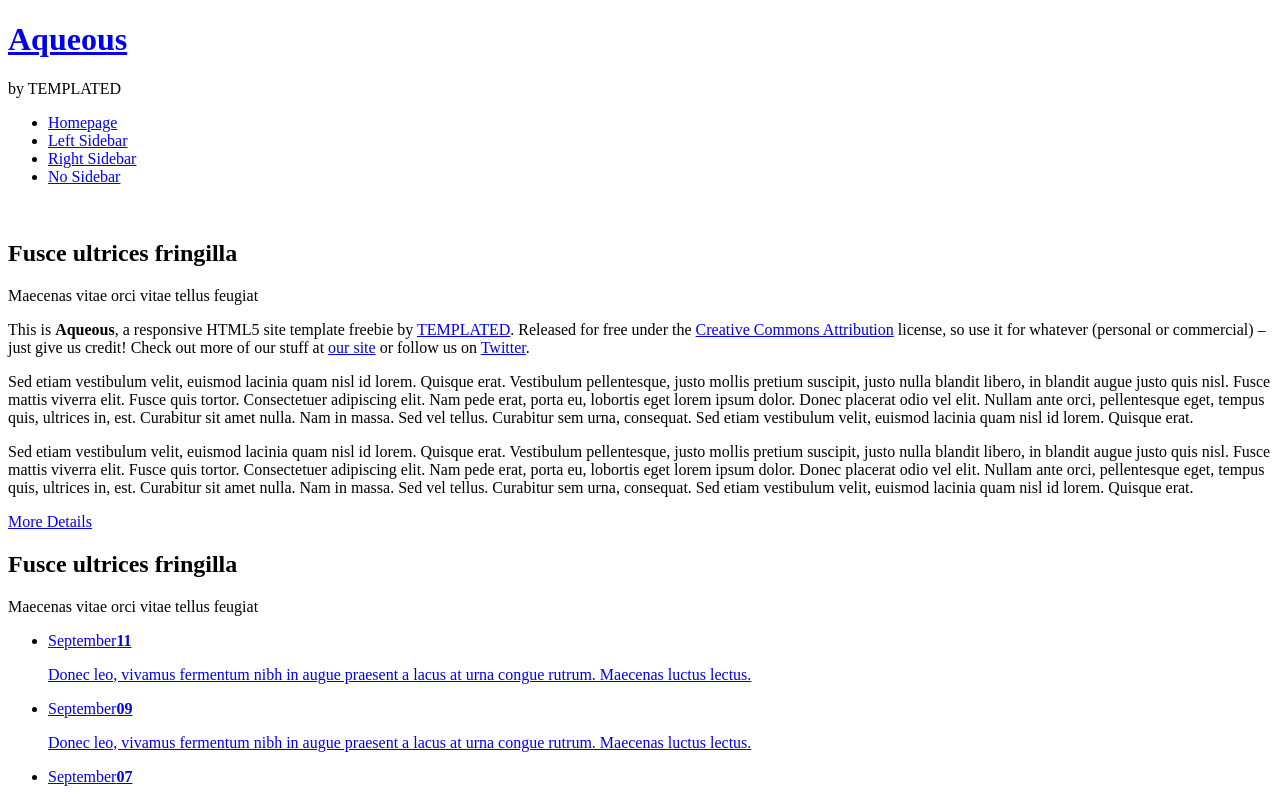
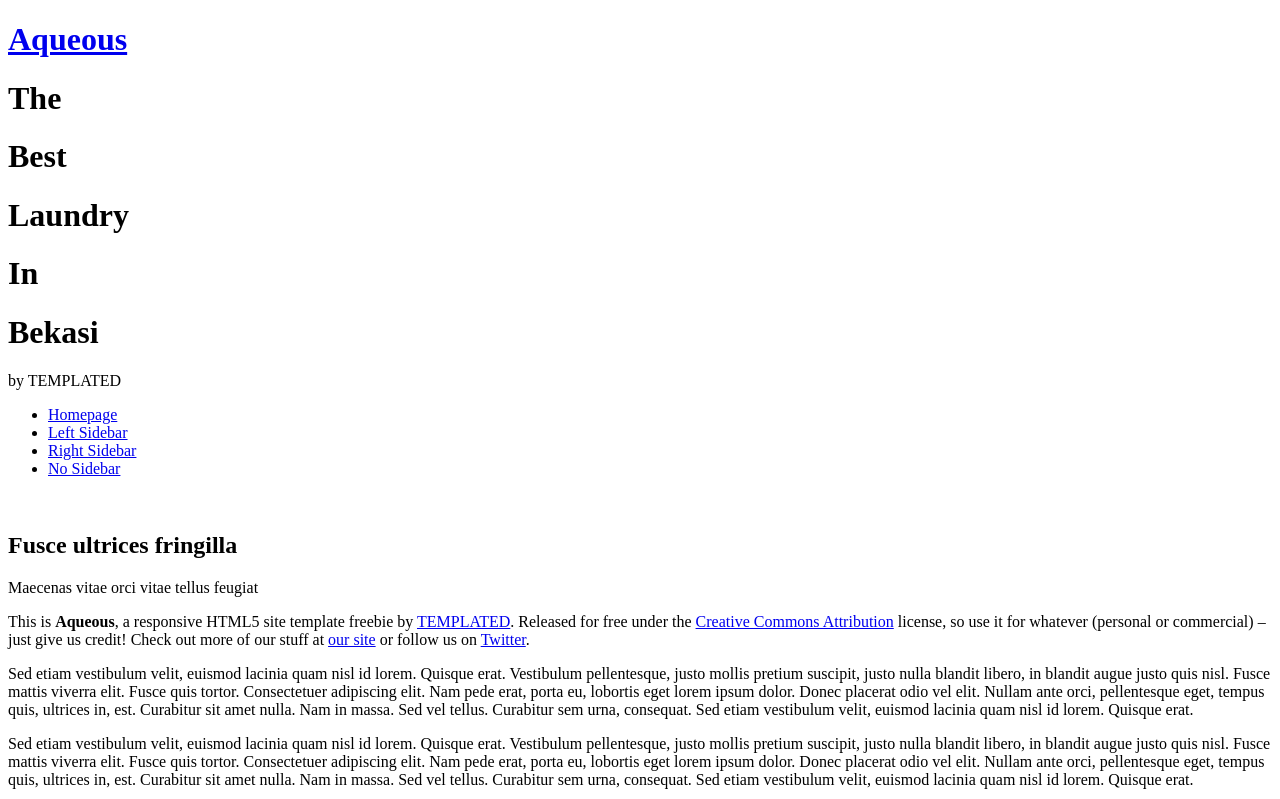
Before and after one commit to Dilllm/aqueous, a plain HTML site: page index.html in a window 1280 px wide. Shown: the top 799 px of the page. Drawn offline with nearby package versions, Linux system fonts and the light colour scheme; a script that the page names is missing.

Commit message:
Update index.html

```diff
--- a/index.html
+++ b/index.html
@@ -30,6 +30,13 @@
 			<div class="container">
 				<div id="logo"> <!-- Logo -->
 					<h1><a href="#">Aqueous</a></h1>
+
+					<h1>The</h1>
+					<h1>Best</h1>
+					<h1>Laundry</h1>
+					<h1>In</h1>
+					<h1>Bekasi</h1>
+
 					<span>by TEMPLATED</span>
 				</div>
 			</div>
```
